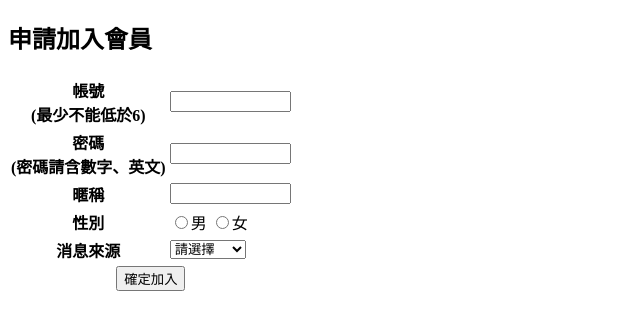
After one commit to Miami11/foodie, a PHP site: the page made by templates/member.twig in a window 1280 px wide. The commit adds this page. Shown: the top 330 px of the page, without its empty margins (0-640 px from the left). Run offline with PHP 8.4, Linux system fonts and the light colour scheme; the template is opened without the code that fills it, so the values that code supplies are empty; some libraries are stand-ins or nearby versions.

Commit message:
add member

```diff
--- a/controllers/loginController.php
+++ b/controllers/loginController.php
@@ -52,7 +52,7 @@ class loginController
             redirect("/admin/login","無此帳號");
         }
 
-        if($password == $data[0]['password']){
+        if(md5($password) == $data[0]['password']){
             getLoginHelper()->setLogin($account);
             redirect("/admin");
         }else{
--- /dev/null
+++ b/templates/member.twig
@@ -0,0 +1,116 @@
+<!doctype html>
+<html lang="en">
+<head>
+    <meta charset="utf-8">
+    <title>Page Not Found</title>
+    <meta name="viewport" content="width=device-width, initial-scale=1">
+
+<div class="login-background">
+    <div class="logincolor container">
+        <div class="col-xs-12 col-sm-12">
+            <div class="text-lg">
+                <div class="textmid textcenter">
+
+                    <h2>申請加入會員</h2>
+                    <div class="room"></div>
+                    <form id="myForm" action="index.php" method="post">
+                        <table class="addmem">
+                            <tr>
+                                <th class="titleColor">帳號 <span class="xstext"><br>(最少不能低於6)</span></th>
+                                <td><input type="text" name="memId" id="memId" maxlength="10" size="12"></td>
+                            </tr>
+
+                            <tr>
+                                <th class="titleColor">密碼 <span class="xstext"><br>(密碼請含數字、英文)</span></th>
+                                <td><input type="password" name="memPsw" id="memPsw" maxlength="10" size="12"></td>
+                            </tr>
+                            <tr>
+                                <th class="titleColor">暱稱</th>
+                                <td><input type="text" name="memName" id="memName" maxlength="10" size="12"></td>
+                            </tr>
+                            <tr>
+                                <th class="titleColor">性別</th>
+                                <td><input type="radio" name="sex" value="1">男
+                                    <input type="radio" name="sex" value="0">女
+                                </td>
+                            </tr>
+                            <tr>
+                                <th class="titleColor">消息來源</th>
+                                <td>
+                                    <select name="news" id="news">
+                                        <option value="">請選擇</option>
+                                        <option value="n1">DM 傳單</option>
+                                        <option value="n2">報章雜誌</option>
+                                        <option value="n3">親友介紹</option>
+                                    </select>
+                                </td>
+                            </tr>
+                            <tr>
+                                <td colspan="2" align="center">
+                                    <input type="submit" id="btn" value="確定加入">
+                                </td>
+                            </tr>
+                        </table>
+                    </form>
+                </div>
+                <div class="clearfix"></div>
+
+            </div>
+        </div>
+    </div>
+</div>
+<script>
+    function $id(id) {
+        return document.getElementById(id);
+    }
+    function check(e) {
+        var memId = $id("memId").value;
+        if (memId.length < 6) {
+            alert('帳號請輸入6碼');
+            $id("memId").focus();
+            e.preventDefault();
+            return;
+        }
+        var memPsw = $id("memPsw").value;
+        if (memPsw.length < 6) {
+            alert('密碼請輸入6碼');
+            $id("memPsw").select();
+            e.preventDefault();
+            return;
+        }
+
+        var numin = false, abcin = false, temp;
+        for (var i = 0; i < memPsw.length; i++) {
+            temp = memPsw.charAt(i).toUpperCase();
+            if (temp >= '0' && temp <= '9') {
+                numin = true;
+            } else if (temp >= "A" && temp <= "Z") {
+                abcin = true;
+            }
+        }
+        if (numin == false || numin == false) {
+            alert("密碼需包含數字和英文");
+            $id("memPsw").select();
+            return;
+        }
+        var sexul = document.getElementsByName("sex");
+        if (sexul[0].checked == false && sexul[1].checked == false) {
+            alert("請填性別");
+            e.preventDefault();
+            return;
+        }
+        var news = $id("news");
+        if (news.selectedIndex == 0) {
+            alert("請填消息來源");
+            $id("news").focus();
+            e.preventDefault();
+
+        }
+
+    }
+    window.onload = function init() {
+        document.getElementById("myForm").addEventListener("submit", check, false);
+    }
+</script>
+    </body>
+</html>
```
Also changed, not shown: controllers/memberController.php (added, +35 -0 lines), src/routes.php (+22 -3 lines), 2 other files.
